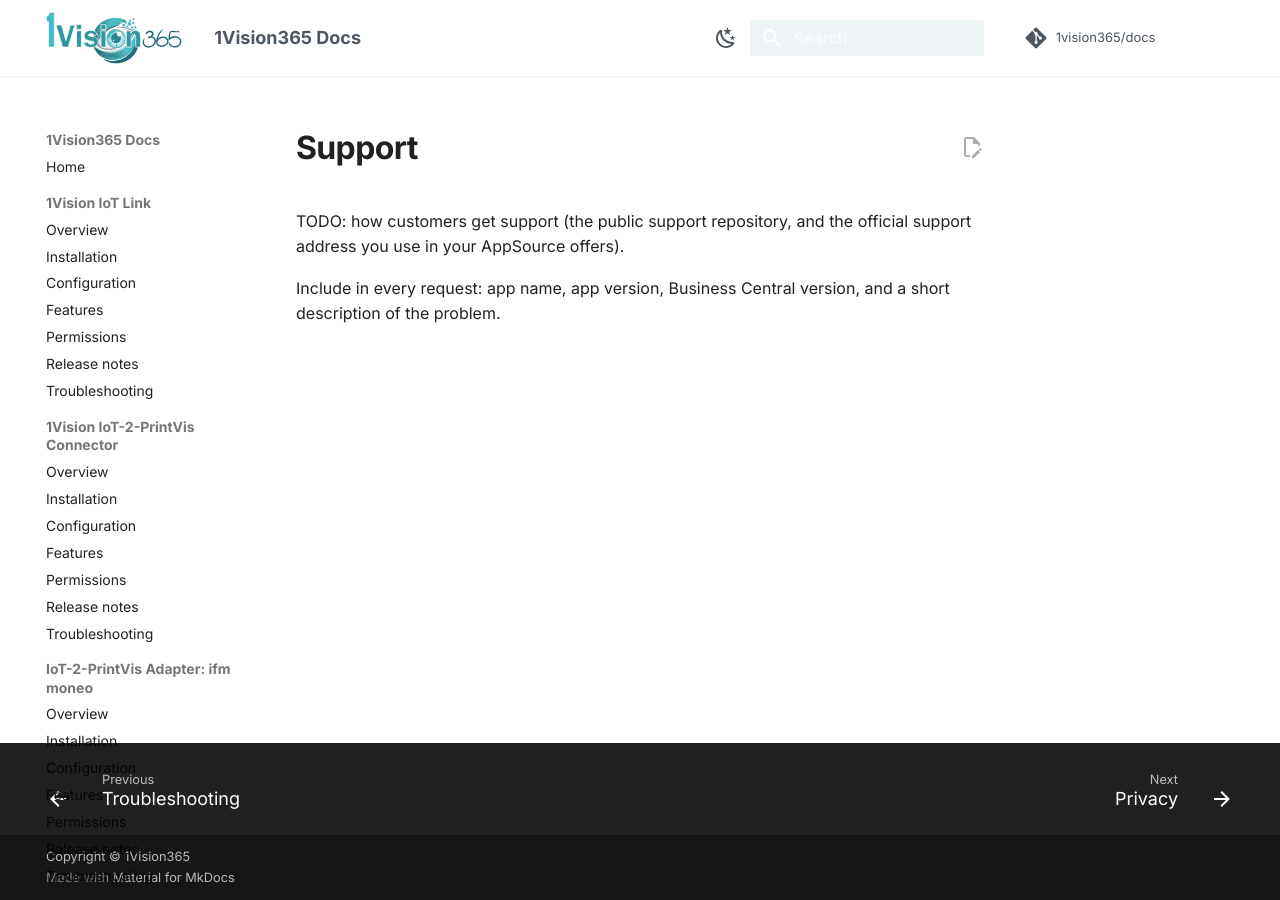
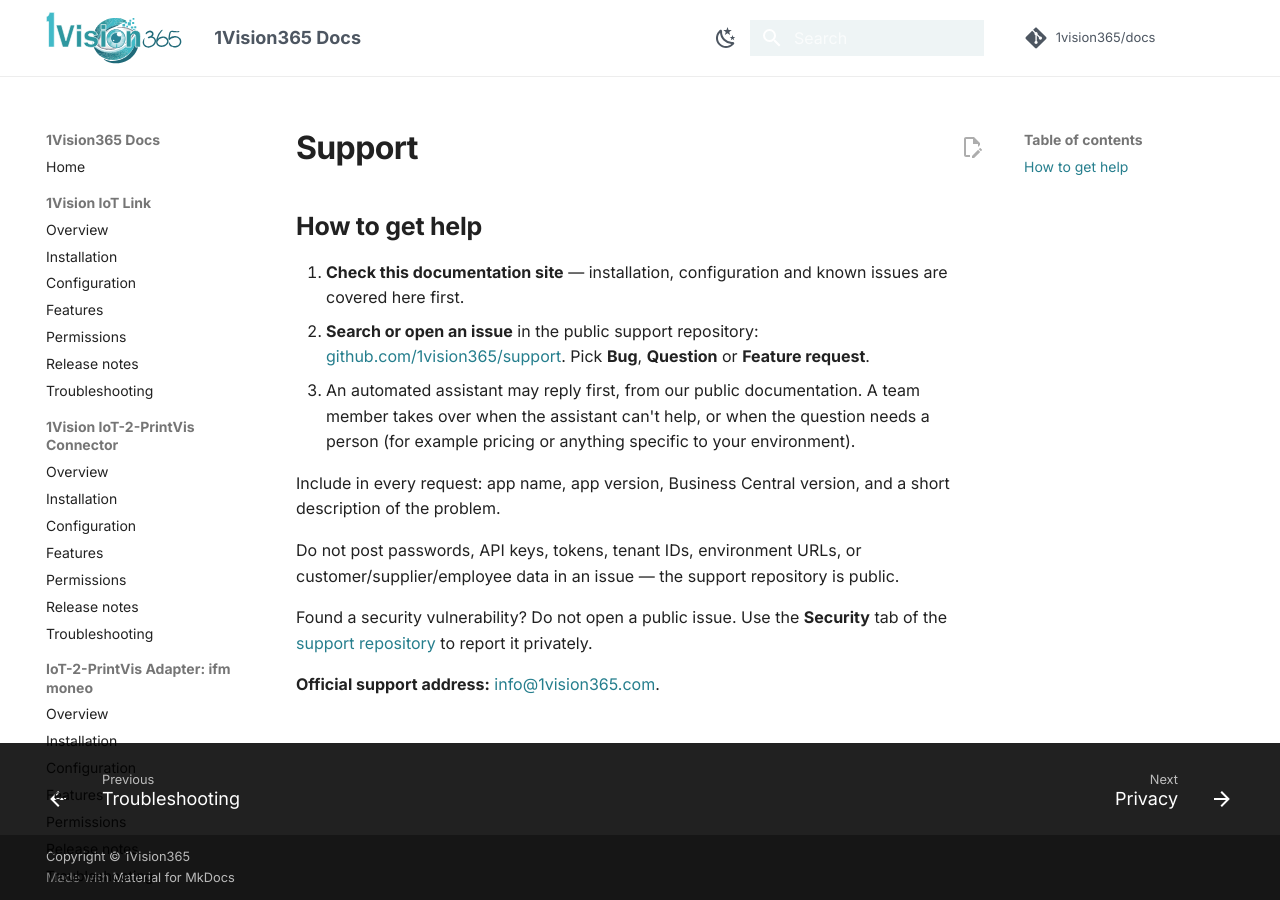
Before and after one commit to 1vision365/docs, an MkDocs documentation site: the page built from docs/support.md, in a window 1280 px wide. Built offline with MkDocs 1.6.1 and Material for MkDocs 9.7.7, drawn with Linux system fonts in a browser that asks for light colours; comment, search, counter and statistics services are not loaded.

Commit message:
docs: resolve support.md TODO (public support repo + support address)

```diff
--- a/docs/support.md
+++ b/docs/support.md
@@ -3,6 +3,16 @@ support_agent: false
 ---
 # Support
 
-TODO: how customers get support (the public support repository, and the official support address you use in your AppSource offers).
+## How to get help
+
+1. **Check this documentation site** — installation, configuration and known issues are covered here first.
+2. **Search or open an issue** in the public support repository: [github.com/1vision365/support](https://github.com/1vision365/support). Pick **Bug**, **Question** or **Feature request**.
+3. An automated assistant may reply first, from our public documentation. A team member takes over when the assistant can't help, or when the question needs a person (for example pricing or anything specific to your environment).
 
 Include in every request: app name, app version, Business Central version, and a short description of the problem.
+
+Do not post passwords, API keys, tokens, tenant IDs, environment URLs, or customer/supplier/employee data in an issue — the support repository is public.
+
+Found a security vulnerability? Do not open a public issue. Use the **Security** tab of the [support repository](https://github.com/1vision365/support) to report it privately.
+
+**Official support address:** [info@1vision365.com](mailto:info@1vision365.com).
```
